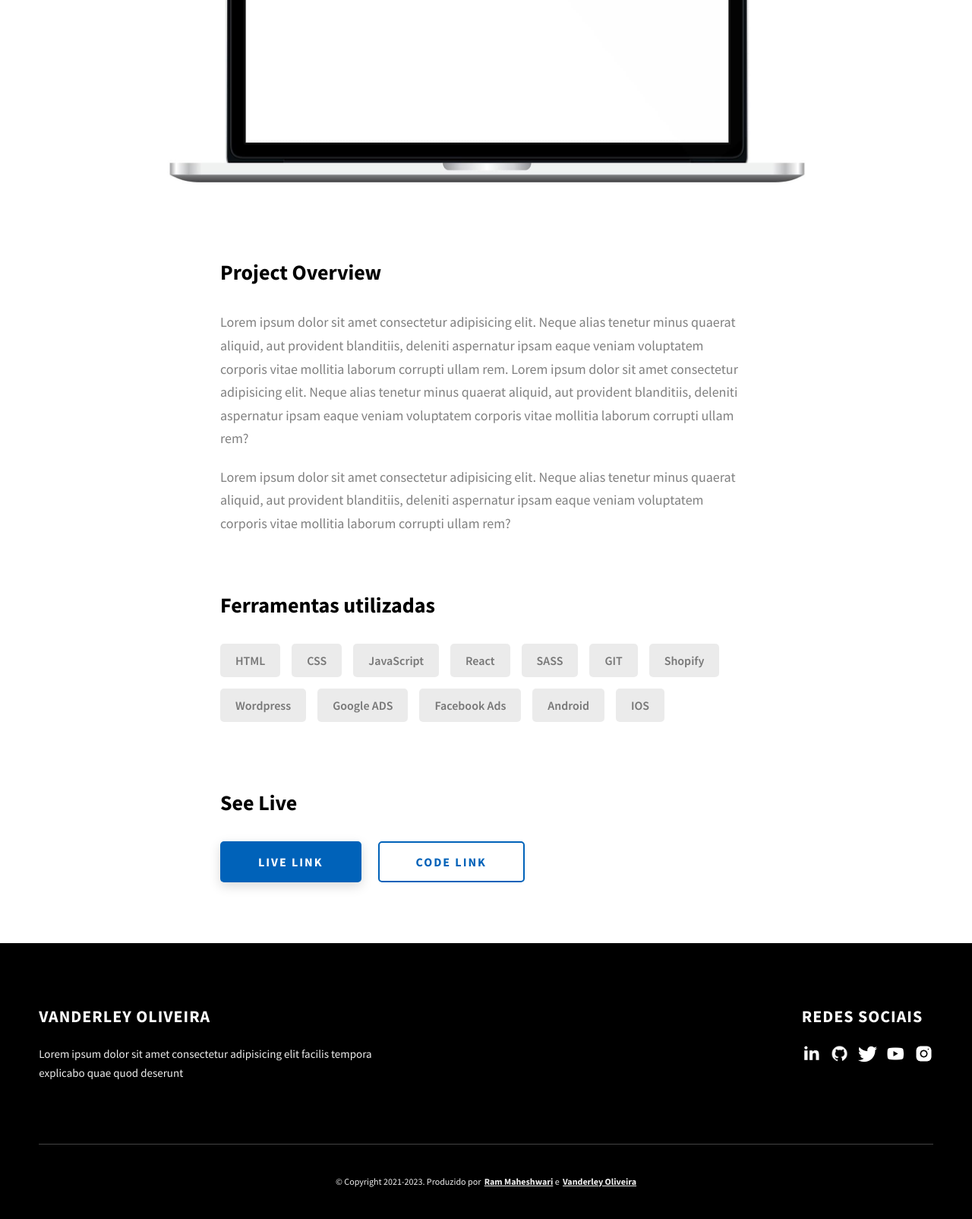
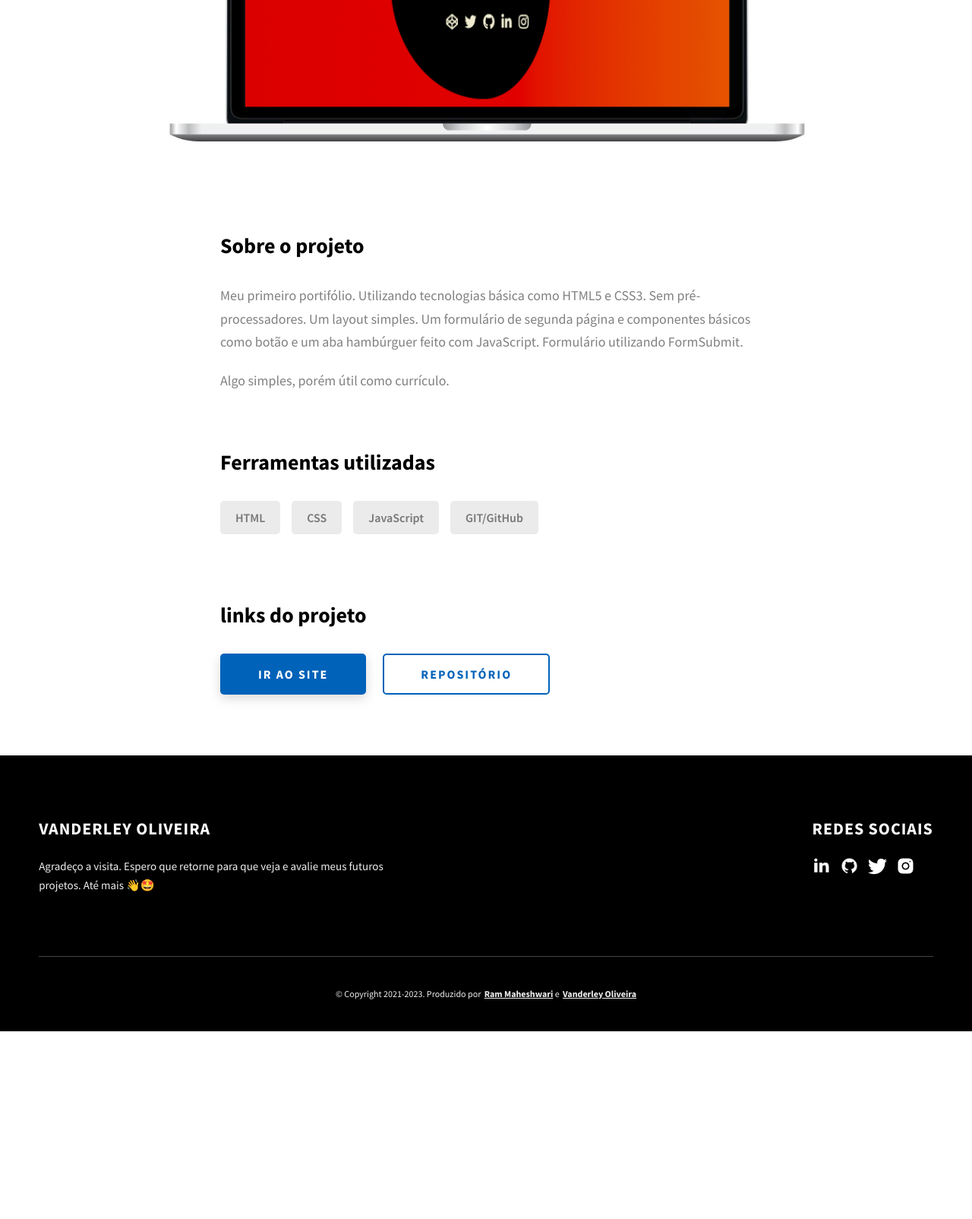
Before and after one commit to VanderleyNascimento/vanderley-oliveira, a website: page project-1.html in a window 1280 px wide. Shown: the part 1068-2672 px from the top of the page at 76% size. After the commit the page ends 2425 px from the top, so only its background shows below. Drawn offline with Linux system fonts and the light colour scheme.

Commit message:
add projeto 1

```diff
--- a/project-1.html
+++ b/project-1.html
@@ -4,7 +4,7 @@
     <meta charset="UTF-8" />
     <meta name="viewport" content="width=device-width, initial-scale=1.0" />
     <meta http-equiv="X-UA-Compatible" content="ie=edge" />
-    <title>Case Study of Project 1</title>
+    <title>Portifólio pessoal</title>
     <meta name="description" content="Case study page of Project" />
 
     <link rel="stylesheet" href="css/style.css" />
@@ -84,16 +84,14 @@
     </header>
     <section class="project-cs-hero">
       <div class="project-cs-hero__content">
-        <h1 class="heading-primary">Projeto 1</h1>
+        <h1 class="heading-primary">Portifólio</h1>
         <div class="project-cs-hero__info">
           <p class="text-primary">
-            Lorem ipsum dolor sit amet consectetur adipisicing elit. Dignissimos
-            in numquam incidunt earum quaerat cum fuga, atque similique natus
-            nobis sit.
+            Um portifólio pessoal feito por mim. Meu primeiro projeto.
           </p>
         </div>
         <div class="project-cs-hero__cta">
-          <a href="#" class="btn btn--bg" target="_blank">Live Link</a>
+          <a href="https://vanderleynascimento.github.io/Portfolio/" class="btn btn--bg" target="_blank">link</a>
         </div>
       </div>
     </section>
@@ -102,29 +100,21 @@
         <div class="project-details__content">
           <div class="project-details__showcase-img-cont">
             <img
-              src="./assets/jpeg/project-mockup-example.jpeg"
+              src="./assets/img-projetos/img-portifolio1.jpeg"
               alt="Project Image"
               class="project-details__showcase-img"
             />
           </div>
           <div class="project-details__content-main">
             <div class="project-details__desc">
-              <h3 class="project-details__content-title">Project Overview</h3>
+              <h3 class="project-details__content-title">Sobre o projeto</h3>
               <p class="project-details__desc-para">
-                Lorem ipsum dolor sit amet consectetur adipisicing elit. Neque
-                alias tenetur minus quaerat aliquid, aut provident blanditiis,
-                deleniti aspernatur ipsam eaque veniam voluptatem corporis vitae
-                mollitia laborum corrupti ullam rem. Lorem ipsum dolor sit amet
-                consectetur adipisicing elit. Neque alias tenetur minus quaerat
-                aliquid, aut provident blanditiis, deleniti aspernatur ipsam
-                eaque veniam voluptatem corporis vitae mollitia laborum corrupti
-                ullam rem?
+                Meu primeiro portifólio. Utilizando tecnologias básica como HTML5 e CSS3. Sem pré-processadores.
+Um layout simples. Um formulário de segunda página e componentes básicos como botão e um aba hambúrguer feito com JavaScript.
+Formulário utilizando FormSubmit.
               </p>
               <p class="project-details__desc-para">
-                Lorem ipsum dolor sit amet consectetur adipisicing elit. Neque
-                alias tenetur minus quaerat aliquid, aut provident blanditiis,
-                deleniti aspernatur ipsam eaque veniam voluptatem corporis vitae
-                mollitia laborum corrupti ullam rem?
+                Algo simples, porém útil como currículo.
               </p>
             </div>
             <div class="project-details__tools-used">
@@ -133,30 +123,23 @@
                 <div class="skills__skill">HTML</div>
                 <div class="skills__skill">CSS</div>
                 <div class="skills__skill">JavaScript</div>
-                <div class="skills__skill">React</div>
-                <div class="skills__skill">SASS</div>
-                <div class="skills__skill">GIT</div>
-                <div class="skills__skill">Shopify</div>
-                <div class="skills__skill">Wordpress</div>
-                <div class="skills__skill">Google ADS</div>
-                <div class="skills__skill">Facebook Ads</div>
-                <div class="skills__skill">Android</div>
-                <div class="skills__skill">IOS</div>
+                <div class="skills__skill">GIT/GitHub</div>
+
               </div>
             </div>
             <div class="project-details__links">
-              <h3 class="project-details__content-title">See Live</h3>
+              <h3 class="project-details__content-title">links do projeto</h3>
               <a
-                href="#"
+                href="https://vanderleynascimento.github.io/Portfolio/"
                 class="btn btn--med btn--theme project-details__links-btn"
                 target="_blank"
-                >Live Link</a
+                >Ir ao site</a
               >
               <a
-                href="#"
+                href="https://github.com/VanderleyNascimento/Portfolio"
                 class="btn btn--med btn--theme-inv project-details__links-btn"
                 target="_blank"
-                >Code Link</a
+                >Repositório</a
               >
             </div>
           </div>
@@ -171,35 +154,29 @@
               <span>Redes Sociais</span>
             </h2>
             <div class="main-footer__social-cont">
-              <a target="_blank" rel="noreferrer" href="#">
+              <a target="_blank" rel="noreferrer" href="https://www.linkedin.com/in/vanderley-oliveira-4403a8177/">
                 <img
                   class="main-footer__icon"
                   src="./assets/png/linkedin-ico.png"
                   alt="icon"
                 />
               </a>
-              <a target="_blank" rel="noreferrer" href="#">
+              <a target="_blank" rel="noreferrer" href="https://github.com/VanderleyNascimento">
                 <img
                   class="main-footer__icon"
                   src="./assets/png/github-ico.png"
                   alt="icon"
                 />
               </a>
-              <a target="_blank" rel="noreferrer" href="#">
+              <a target="_blank" rel="noreferrer" href="https://twitter.com/VanderleyN_">
                 <img
                   class="main-footer__icon"
                   src="./assets/png/twitter-ico.png"
                   alt="icon"
                 />
               </a>
-              <a target="_blank" rel="noreferrer" href="#">
-                <img
-                  class="main-footer__icon"
-                  src="./assets/png/yt-ico.png"
-                  alt="icon"
-                />
-              </a>
-              <a target="_blank" rel="noreferrer" href="#">
+
+              <a target="_blank" rel="noreferrer" href="https://www.instagram.com/wanderley.n.o/">
                 <img
                   class="main-footer__icon main-footer__icon--mr-none"
                   src="./assets/png/insta-ico.png"
@@ -211,8 +188,8 @@
           <div class="main-footer__row main-footer__row-2">
             <h4 class="heading heading-sm text-lt">Vanderley Oliveira</h4>
             <p class="main-footer__short-desc">
-              Lorem ipsum dolor sit amet consectetur adipisicing elit facilis
-              tempora explicabo quae quod deserunt
+              Agradeço a visita. Espero que retorne para que veja e avalie meus futuros projetos.
+              Até mais 👋🤩
             </p>
           </div>
         </div>
```
Also changed, not shown: index.html (+37 -26 lines), project-2.html (+7 -13 lines), project-3.html (+7 -13 lines), assets/img-projetos/img-portifolio1.jpeg (added), assets/png/john-doe.png (deleted), assets/svg/codepen.svg (added).
